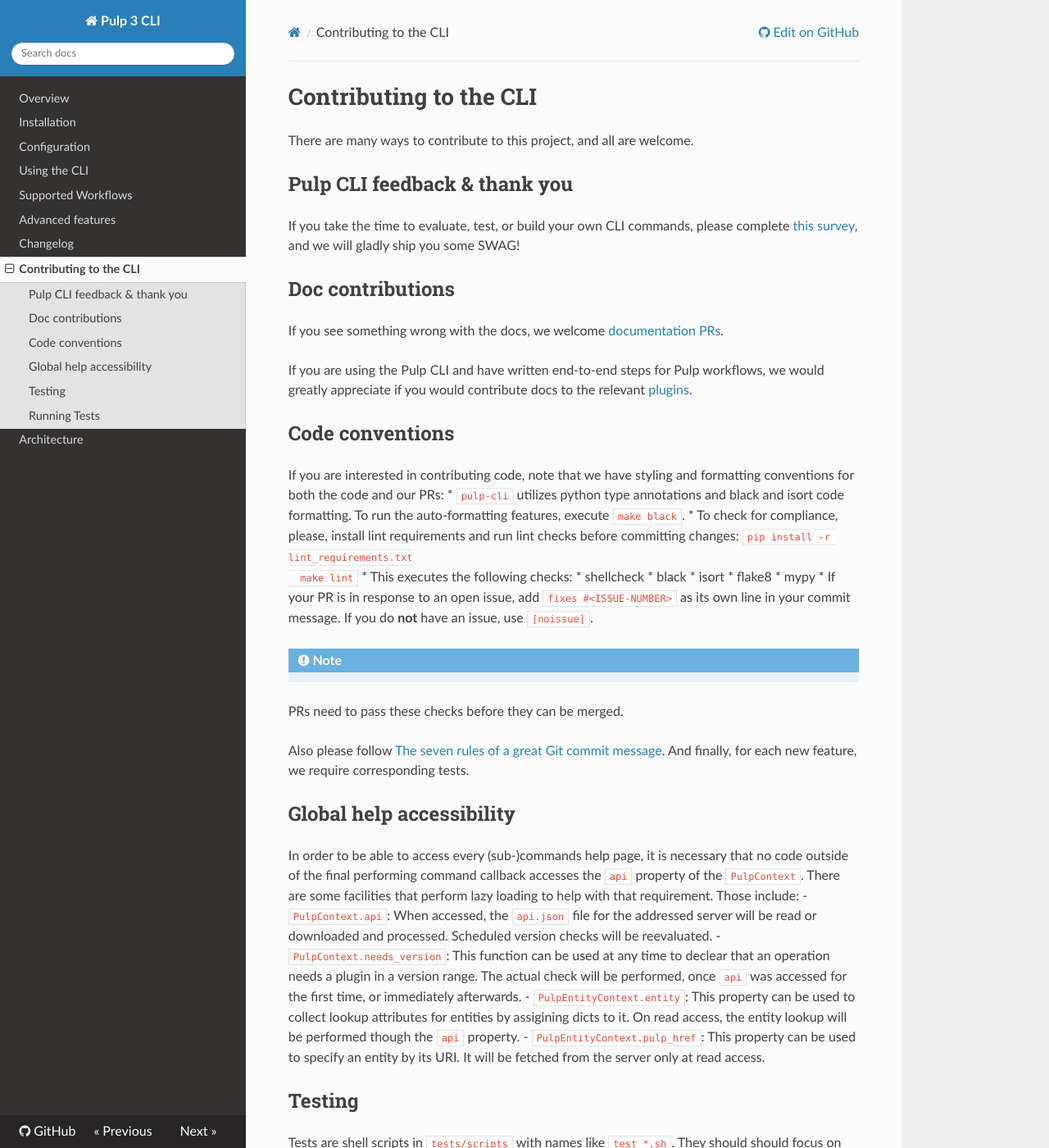
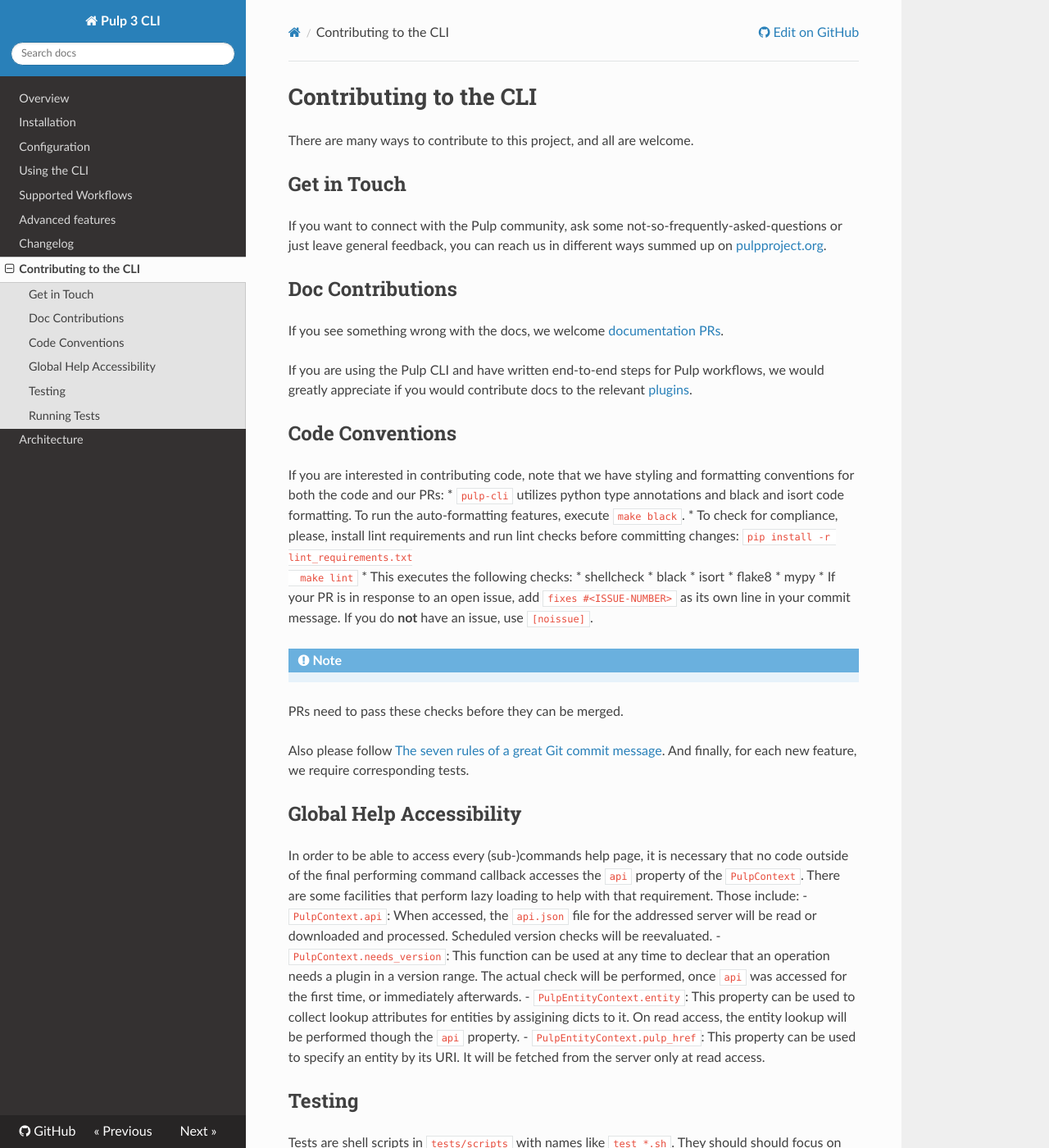
Before and after one commit to pulp/pulp-cli, an MkDocs documentation site: the page built from docs/contributing.md, in a window 1280 px wide and 1400 px high. Shown: the whole window at 82% size. Built offline with MkDocs 1.6.1, drawn with Linux system fonts in a browser that asks for light colours; nearby versions of some CDN libraries.

Commit message:
Update contributor docs
[noissue]

```diff
--- a/docs/contributing.md
+++ b/docs/contributing.md
@@ -2,18 +2,19 @@
 
 There are many ways to contribute to this project, and all are welcome.
 
-## Pulp CLI feedback & thank you
+## Get in Touch
 
-If you take the time to evaluate, test, or build your own CLI commands, please complete [this survey](https://forms.gle/ca1nxVVkNivEeE5m8), and we will gladly ship you some SWAG!
+If you want to connect with the Pulp community, ask some not-so-frequently-asked-questions or just leave general feedback, you can reach us in different ways summed up on [pulpproject.org](https://pulpproject.org/get_involved/).
 
-## Doc contributions
+
+## Doc Contributions
 
 If you see something wrong with the docs, we welcome [documentation PRs](https://github.com/pulp/pulp-cli).
 
 If you are using the Pulp CLI and have written end-to-end steps for Pulp workflows, we would greatly appreciate if you would contribute docs to the relevant [plugins](https://docs.pulpproject.org/pulpcore/plugins/index.html).
 
 
-## Code conventions
+## Code Conventions
 
 If you are interested in contributing code, note that we have styling and formatting
 conventions for both the code and our PRs:
@@ -40,7 +41,7 @@
 Also please follow [The seven rules of a great Git commit message](https://chris.beams.io/posts/git-commit/).
 And finally, for each new feature, we require corresponding tests.
 
-## Global help accessibility
+## Global Help Accessibility
 
 In order to be able to access every (sub-)commands help page,
 it is necessary that no code outside of the final performing command callback accesses the `api` property of the `PulpContext`.
```
